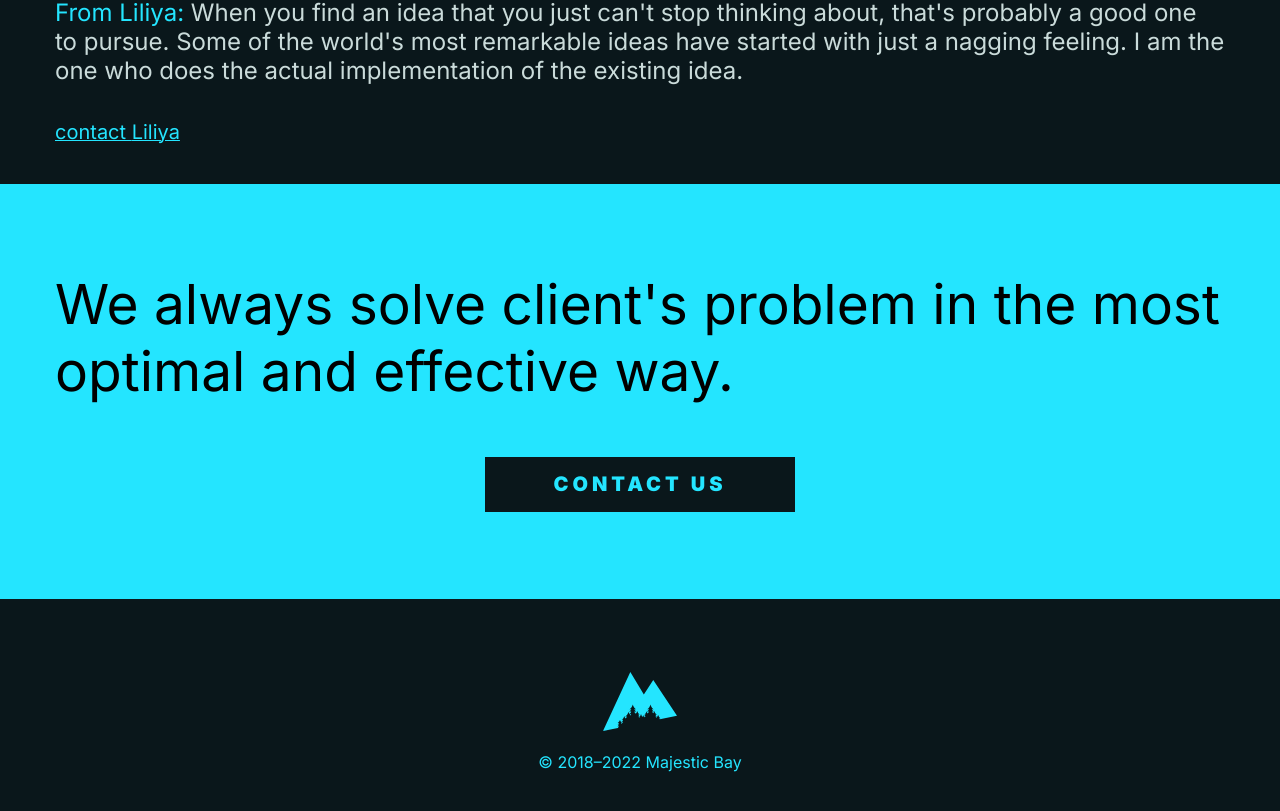
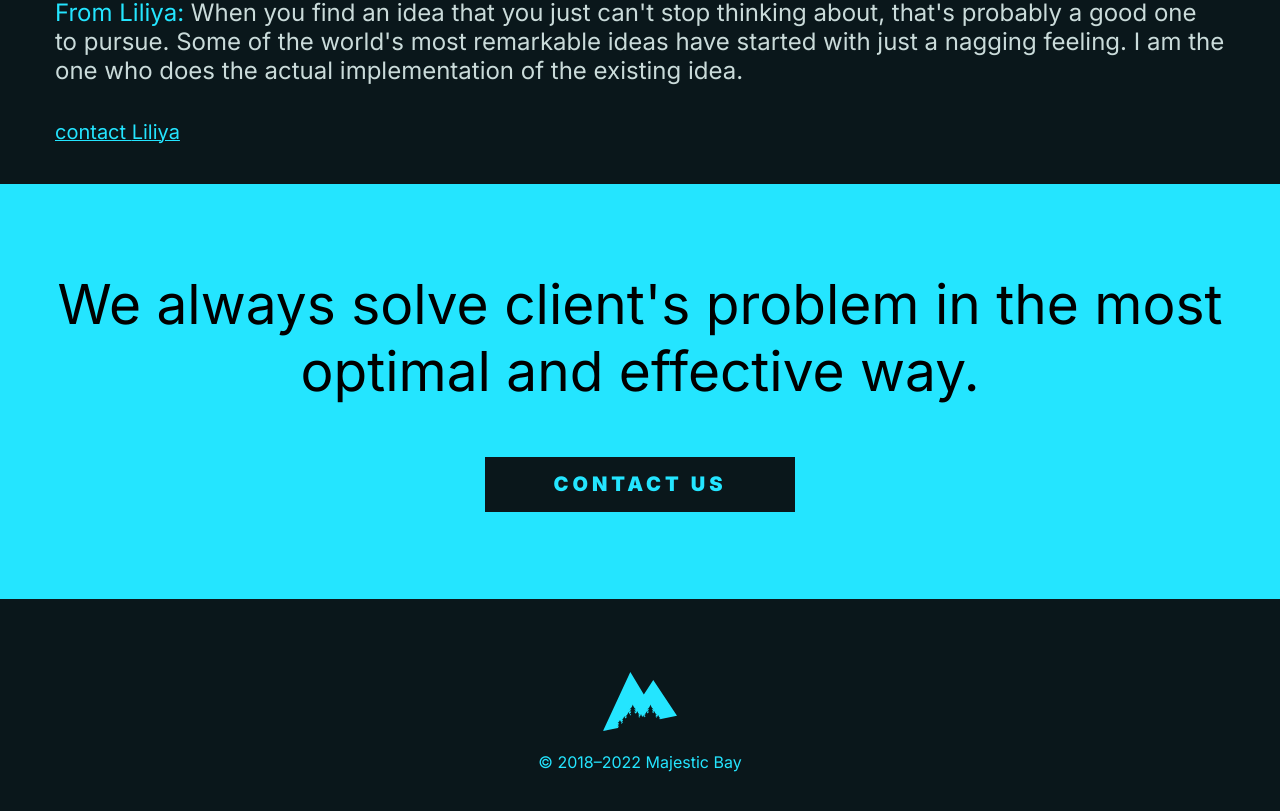
Before and after one commit to MajesticBay/majestic-bay, a React (Create React App) app: page / in a window 1280 px wide. Shown: the part 4231-5042 px from the top of the page. Built offline with nearby package versions, Linux system fonts and the light colour scheme.

Commit message:
Change styling of the banner.

```diff
--- a/src/scss/layout/_banner.scss
+++ b/src/scss/layout/_banner.scss
@@ -9,8 +9,11 @@
     &__text {
         max-width: 296px;
         width: 96%;
-        font-size: 3.6rem;
-        line-height: 4.357rem;
+        font-size: 39px;
+        font-weight: 400;
+        line-height: 47px;
+        letter-spacing: 0em;
+        text-align: center;
     }
 
     &__btn {
@@ -18,7 +21,7 @@
     }
 }
 
-@media only screen and (min-width: 400px) {
+@media only screen and (min-width: 500px) {
     .banner {
         padding: 8.7rem 0;
 
--- a/src/scss/main.css
+++ b/src/scss/main.css
@@ -119,14 +119,17 @@ a {
 .banner__text {
   max-width: 296px;
   width: 96%;
-  font-size: 3.6rem;
-  line-height: 4.357rem;
+  font-size: 39px;
+  font-weight: 400;
+  line-height: 47px;
+  letter-spacing: 0em;
+  text-align: center;
 }
 .banner__btn {
   margin-top: 3.5rem;
 }
 
-@media only screen and (min-width: 400px) {
+@media only screen and (min-width: 500px) {
   .banner {
     padding: 8.7rem 0;
   }
```
Also changed, not shown: 1 other file (tests, documents, lock files or other folders).
